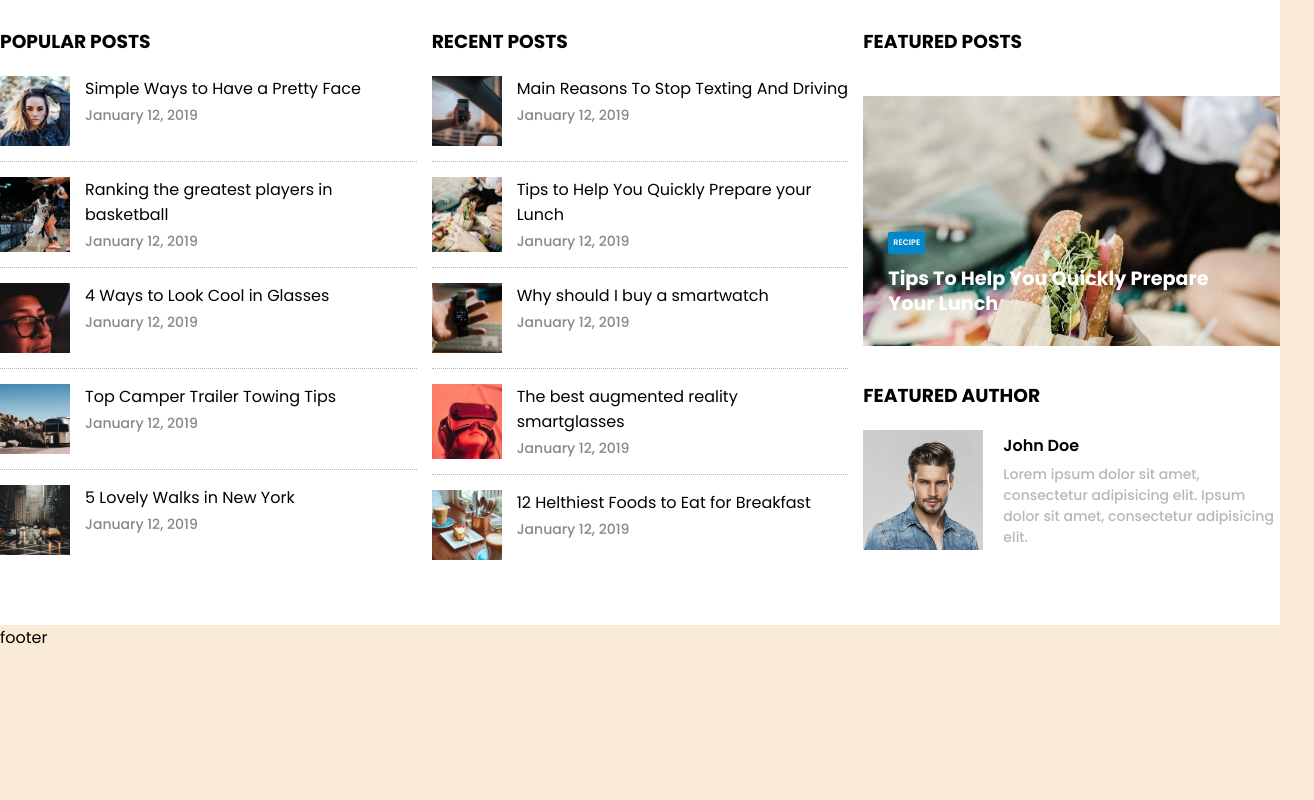
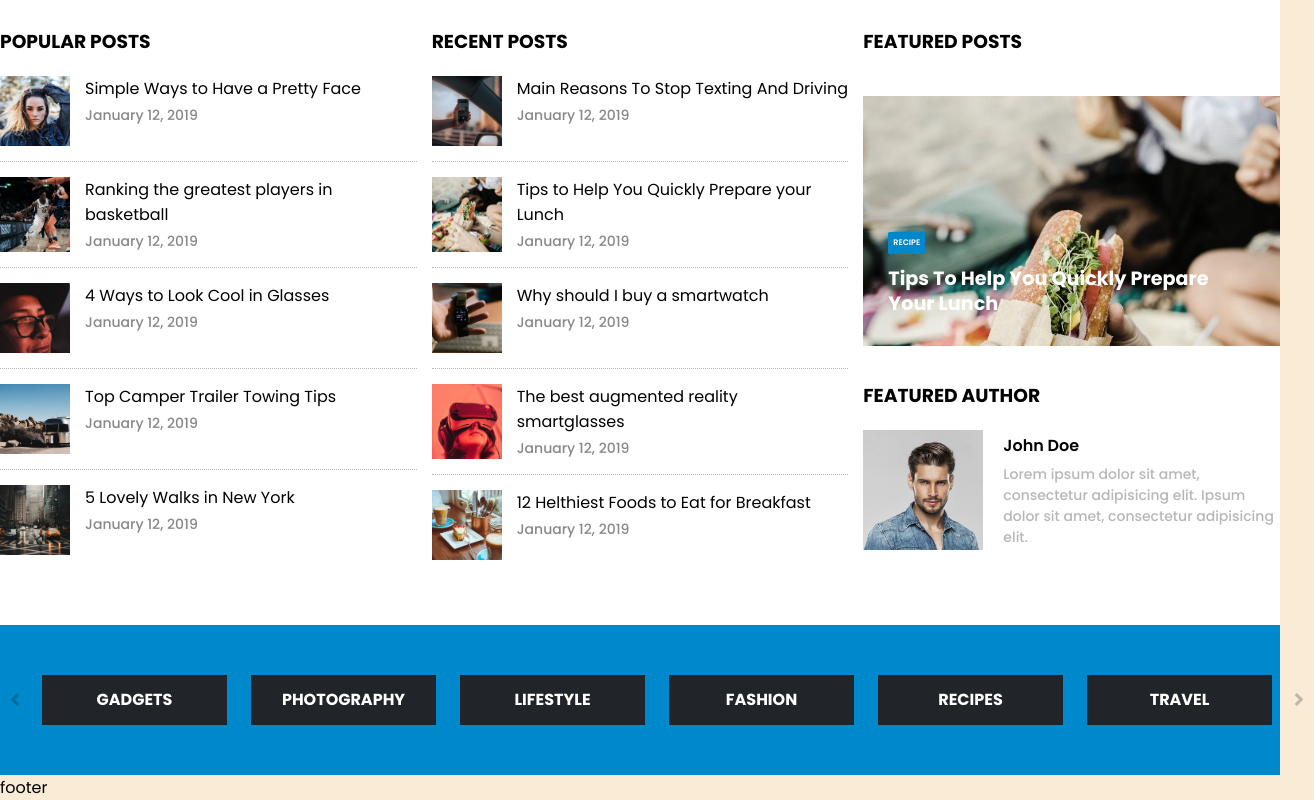
Before and after one commit to mauro-20/proj-html-vuejs, a Vue app: page / in a window 1280 px wide. Shown: the part 890-1690 px from the top of the page, 1314 px wide, since content can reach past the window. Before the commit the page ends 1540 px from the top, so only its background shows below. Built offline with nearby package versions, Linux system fonts and the light colour scheme.

Commit message:
add tag menu

```diff
--- a/src/components/Main.vue
+++ b/src/components/Main.vue
@@ -2,18 +2,21 @@
   <main>
     <Hero :posts="heroPosts" />
     <TopPosts :popular="popularPosts" :recent="recentPosts" :featured="featuredPost" :featuredAuthor="featuredAuthor"/>
+    <TagMenu :tags="tags"/>
   </main>
 </template>
 
 <script>
 import Hero from "./main/Hero.vue";
 import TopPosts from "./main/TopPosts.vue";
+import TagMenu from "./main/TagMenu.vue";
 
 export default {
   name: "Main",
   components: {
     Hero,
     TopPosts,
+    TagMenu
   },
   data() {
     return {
@@ -157,11 +160,13 @@ export default {
         url: require("../assets/images/avatar.jpg"),
         name: 'John Doe',
         info: 'Lorem ipsum dolor sit amet, consectetur adipisicing elit. Ipsum dolor sit amet, consectetur adipisicing elit.'
-      }
+      },
+      tags: ['gadgets', 'photography', 'lifestyle', 'fashion', 'recipes', 'travel']
     };
   },
 };
 </script>
 
 <style lang="scss" scoped>
+
 </style>
--- /dev/null
+++ b/src/components/main/TagMenu.vue
@@ -0,0 +1,68 @@
+<template>
+  <section>
+    <nav class="container">
+      <button class="btn-nav"><i class="fas fa-angle-left"></i></button>
+      <ul>
+        <li v-for="tag in tags" :key="tag">
+          <a href="#">{{tag}}</a>
+        </li>
+      </ul>
+      <button class="btn-nav"><i class="fas fa-angle-right"></i></button>
+    </nav>
+  </section>
+</template>
+
+<script>
+export default {
+  name: 'TagMenu',
+  props: {
+    tags: Array
+  }
+}
+</script>
+
+<style lang="scss" scoped>
+  @import '../../assets/style/variables';
+
+  section{
+    padding: 50px 0;
+    background-color: $bg-primary;
+
+    .container{
+      display: flex;
+      justify-content: space-between;
+      align-items: center;
+
+      .btn-nav{
+        padding: 10px;
+        font-size: 20px;
+        color: $bg-opacity-200;
+        background-color: transparent;
+        border: none;
+        cursor: pointer;
+      }
+
+      ul{
+        display: flex;
+        justify-content: center;
+        li{
+          margin: 0 12px;
+        }
+        a{
+          display: inline-block;
+          width: 185px;
+          height: 50px;
+          font-weight: 700;
+          text-align: center;
+          line-height: 50px;
+          text-transform: uppercase;
+          color: $text-light-100;
+          background-color: $bg-dark-800;
+        }
+      }
+    }
+
+  }
+
+
+</style>
```
